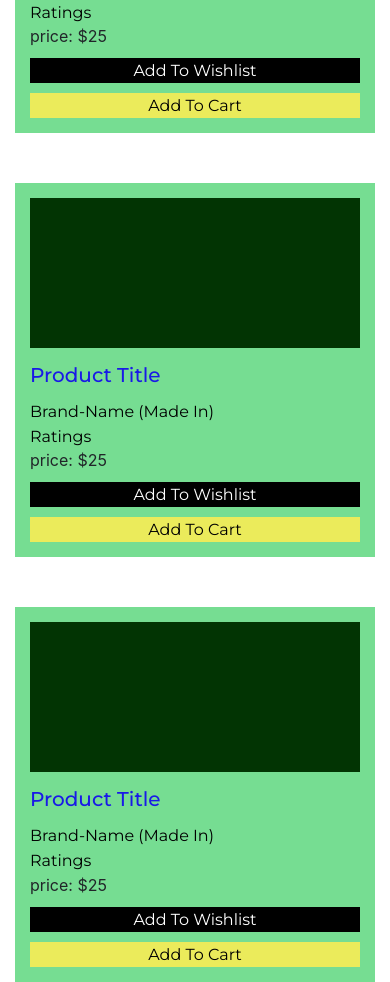
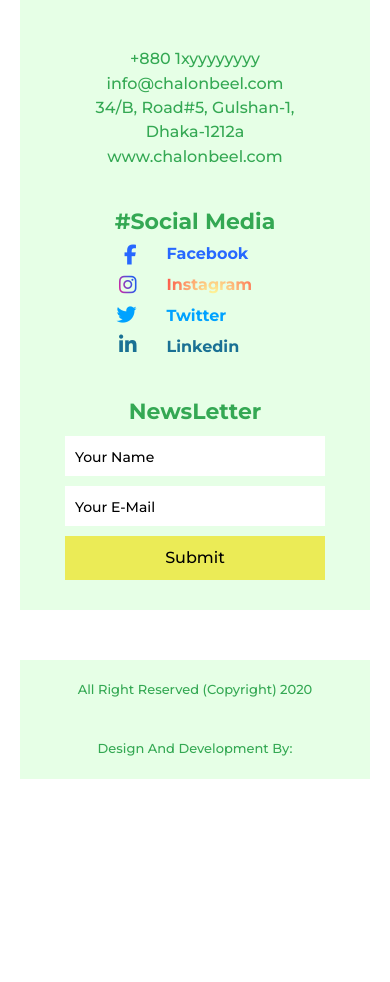
Before and after one commit to Mohasina-afk/Chalonbeel_e-commerce_site, a plain HTML site: page index.html in a window 390 px wide. Shown: the part 7994-8976 px from the top of the page. After the commit the page ends 8773 px from the top, so only its background shows below. Drawn offline with Linux system fonts and the light colour scheme.

Commit message:
for_mbl_device

```diff
--- a/css/responsive.css
+++ b/css/responsive.css
@@ -77,4 +77,40 @@
         right: 15px;
         font-size: 30px;
     }
+    .category_eight {
+        display: none;
+    }
+    #footer-part{
+        margin: 100px 20px 20px;
+    }
+    #footer-part .footer-two{
+        margin-top: 40px;
+    }
+    #footer-part .footer-two .resicon{
+        width: 35%;
+    }
+    #footer-part .footer-two .restext{
+        width: 65%;
+    }
+    #footer-part .footer-three{
+        margin-top: 40px;
+    }
+    #footer-part .footer-three input{
+        width: 100%;
+        padding: 8px 10px;
+    }
+    #footer-part .footer-three button{
+        width: 100%;
+        padding: 10px 65px;
+    }
+    #footer-end{
+        margin: 50px 20px 0;
+    }
+    #footer-end p{
+        font-size: 13px;
+        text-align: center !important;
+    }
+    #footer-end .snd{
+        text-align: center !important;
+    }
 }
--- a/index.html
+++ b/index.html
@@ -2042,7 +2042,7 @@
                     <div class="footer-two">
                         <h1>#social media</h1>
                         <div class="row">
-                            <div class="col-lg-5 text-right">
+                            <div class="col-lg-5 text-right resicon">
                                 <div class="icon">
                                     <i class="fab fa-facebook-f"></i>
                                     <i class="fab fa-instagram insta"></i>
@@ -2050,7 +2050,7 @@
                                     <i class="fab fa-linkedin-in link"></i>
                                 </div>
                             </div>
-                            <div class="col-lg-7 text-left">
+                            <div class="col-lg-7 text-left restext">
                                 <div class="text">
                                     <a href="#">facebook</a>
                                     <a href="#" class="insta">instagram</a>
```
